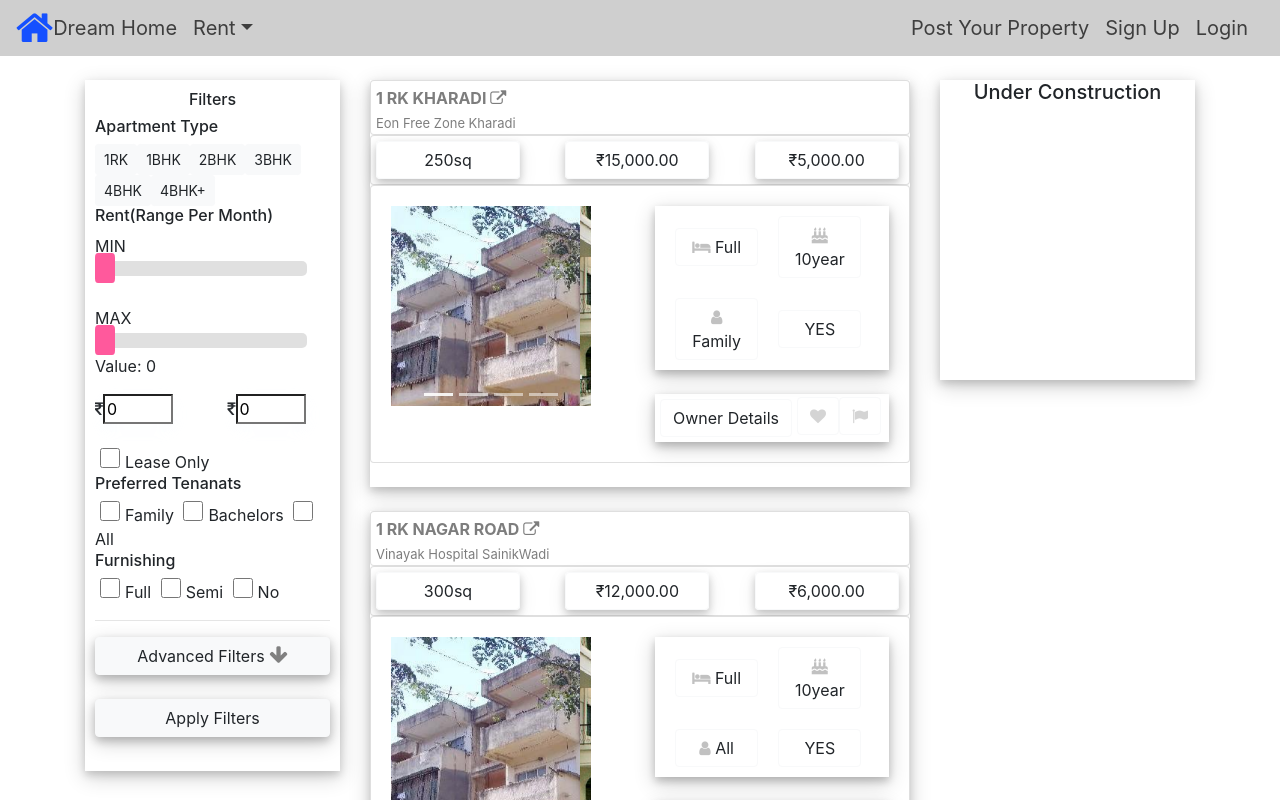
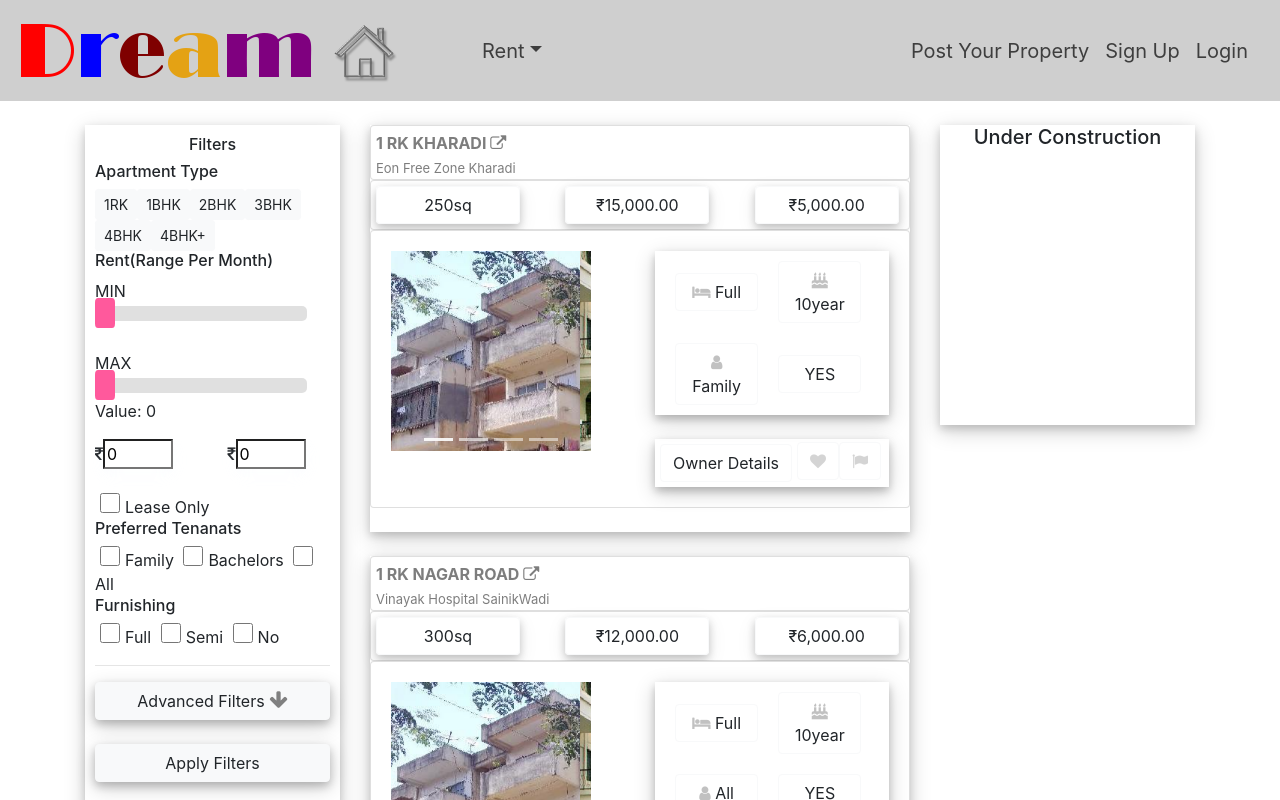
Before and after one commit to tssule3/project-nobroker, an Angular app: page / in a window 1280 px wide. Shown: the top 800 px of the page. Built offline with nearby package versions, Linux system fonts and the light colour scheme.

Commit message:
fourth commit

```diff
--- a/src/app/components/dashboard/dashboard.component.css
+++ b/src/app/components/dashboard/dashboard.component.css
@@ -8,6 +8,6 @@ color: rgba(0, 0, 0, 0.7);
 
 
 .customHome{
-  font-size: 40px;
+  font-size: 80px;
   color: #1550ff;
 }
--- a/src/app/components/dashboard/dashboard.component.html
+++ b/src/app/components/dashboard/dashboard.component.html
@@ -1,5 +1,7 @@
 <nav class="navbar navbar-expand-md navbar-dark  mb-4 myDash">
-  <i class="fa fa-home customHome"></i><a class="navbar-brand elements" href="#">Dream Home</a>
+  <a class="navbar-brand elements" href="#">
+  <img src="assets/logo.png" alt="">
+</a>
   <button class="navbar-toggler" type="button" data-toggle="collapse" data-target="#navbarCollapse" aria-controls="navbarCollapse" aria-expanded="false" aria-label="Toggle navigation">
     <span class="navbar-toggler-icon"></span>
   </button>
```
Also changed, not shown: src/assets/logo.png (added).
